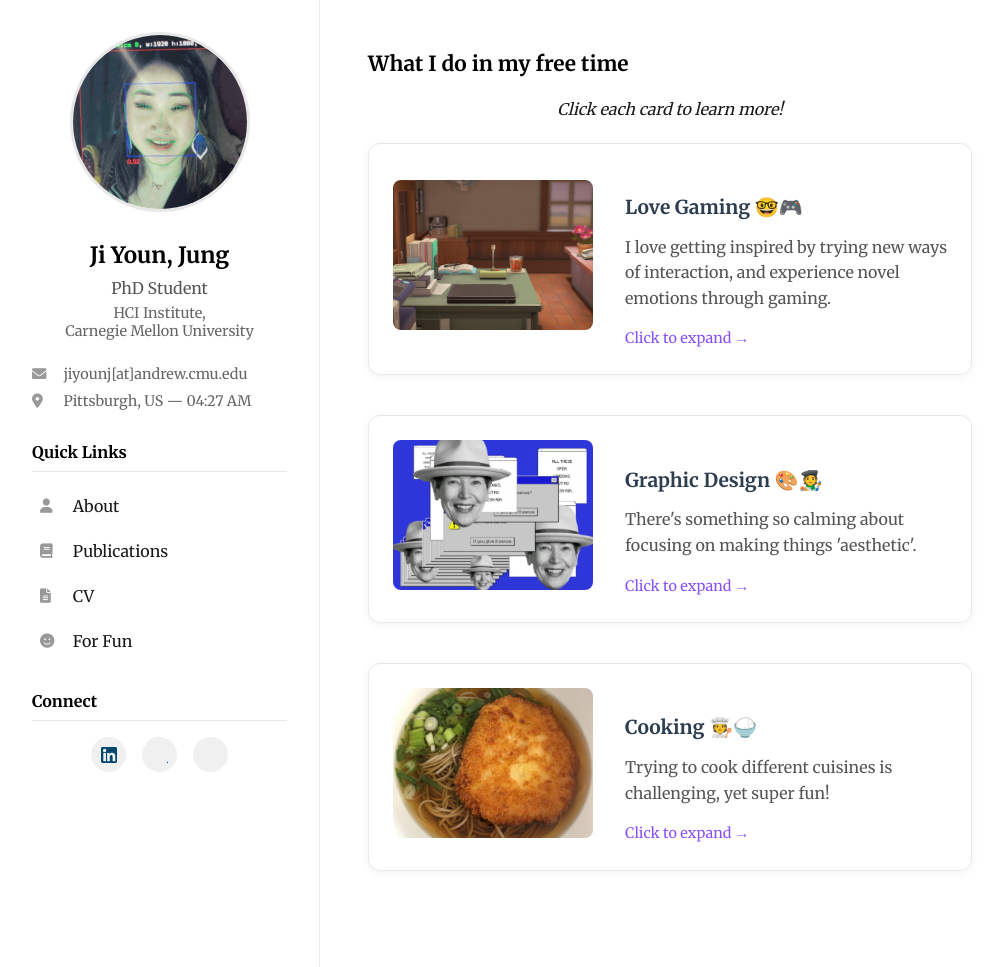
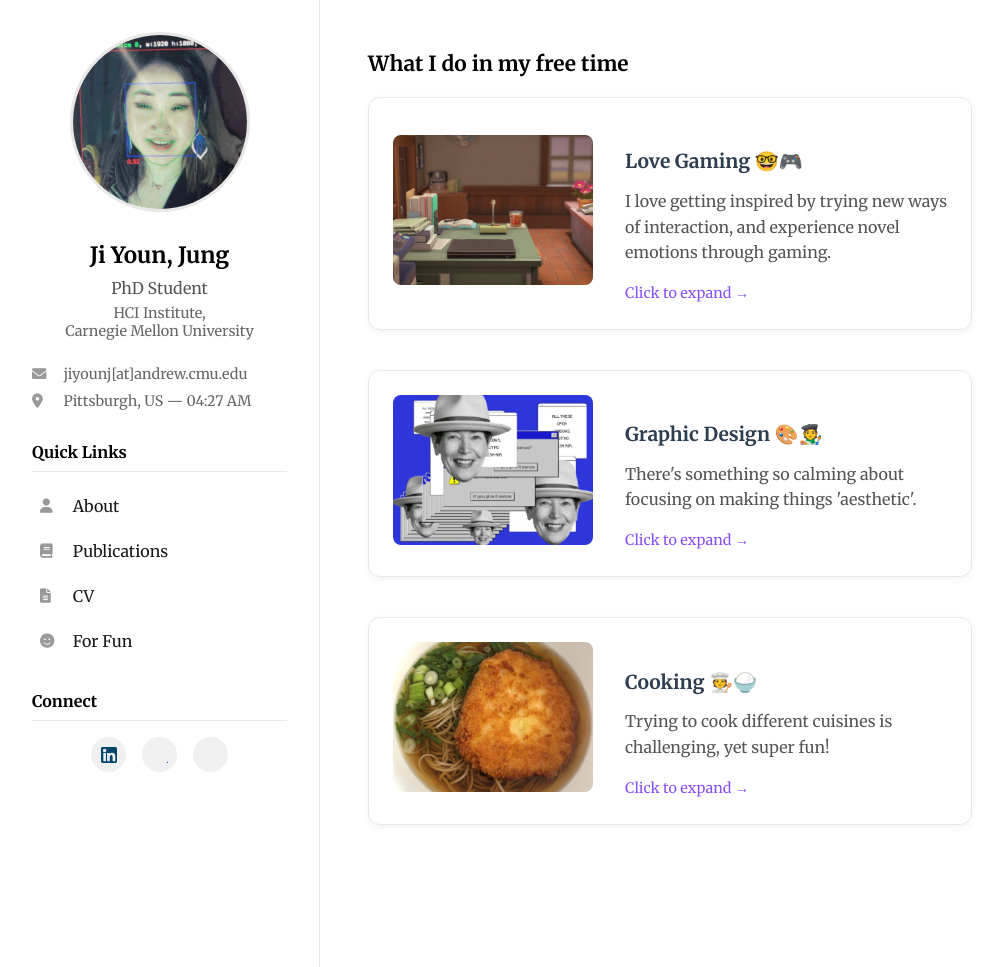
Before and after one commit to jiyoun-jung/jiyounjung, a Jekyll site: the page built from fun.html, in a window 1280 px wide and 967 px high. Shown: the whole window, without its empty margins (40-1043 px from the left). Built offline with Jekyll 4.4.1, drawn with Linux system fonts in a browser that asks for light colours; some web fonts are replaced; some of the changed lines change nothing that is shown.

Commit message:
fun page update

```diff
--- a/fun.html
+++ b/fun.html
@@ -5,7 +5,6 @@
 ---
 <section class="content-section">
   <h2>What I do in my free time</h2>
-  <p class="subtitle">Click each card to learn more!</p>
 
   <div class="hobby-grid">
     <!-- Gaming Section -->
@@ -55,11 +54,15 @@
       <p>I love getting inspired by trying new ways of interaction, and experience novel emotions through gaming.</p>
       <p>Some of my favorite games include:</p>
       <ul>
-        <li>Simulation games that let me explore creative possibilities</li>
-        <li>Story-driven experiences that evoke strong emotions</li>
-        <li>Games that experiment with unique interaction mechanics</li>
+        <li><a href="https://en.bandainamcoent.eu/elden-ring/elden-ring" target="_blank">Elden Ring</a></li>
+        <li><a href="https://www.cyberpunk.net/cn/en/" target="_blank">Cyberpunk 2077</a></li>
+        <li><a href="https://www.rockstargames.com/reddeadredemption2" target="_blank">Red Dead Redemption 2</a></li>
+        <li><a href="https://likeadragon.sega.com/" target="_blank">Yakuza Like a Dragon series</a></li>
+        <li><a href="https://discoelysium.com/" target="_blank">Disco Elysium</a></li>
+        <li><a href="https://www.stardewvalley.net/" target="_blank">Stardew Valley</a></li>
+        <li><a href="https://persona.atlus.com/series/portal/us/" target="_blank">Persona series</a></li>
+        <li><a href="https://animalcrossing.nintendo.com/" target="_blank">Animal Crossing</a></li>
       </ul>
-      <p>Gaming helps me understand user experience design from a different perspective!</p>
     </div>
   </div>
 
@@ -76,7 +79,6 @@
         <li>Typography and layout design</li>
         <li>Creating visual systems and brand identities</li>
       </ul>
-      <p>Design thinking influences my research approach to creating better AI tools.</p>
     </div>
   </div>
 
@@ -90,10 +92,8 @@
       <p>I enjoy exploring:</p>
       <ul>
         <li>Korean traditional dishes and modern fusion</li>
-        <li>Mediterranean and Italian cuisine</li>
-        <li>Baking and pastry making</li>
+        <li>Japanese and Chinese cuisines</li>
       </ul>
-      <p>Cooking teaches me patience, precision, and the joy of creating something from scratch!</p>
     </div>
   </div>
 </section>
```
